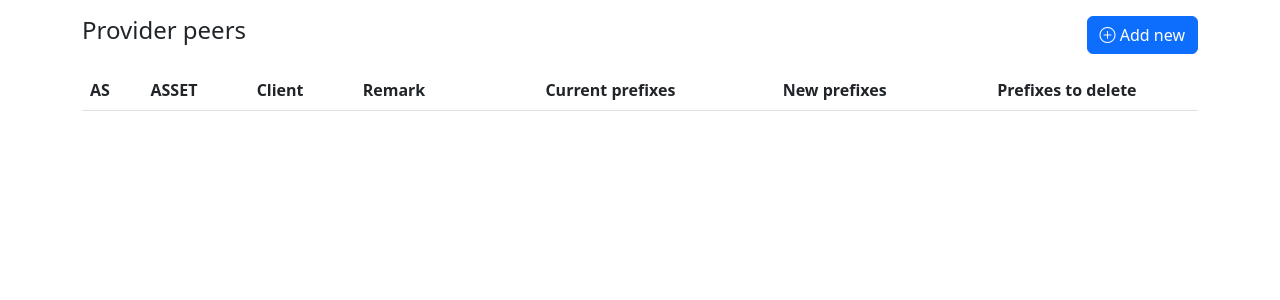
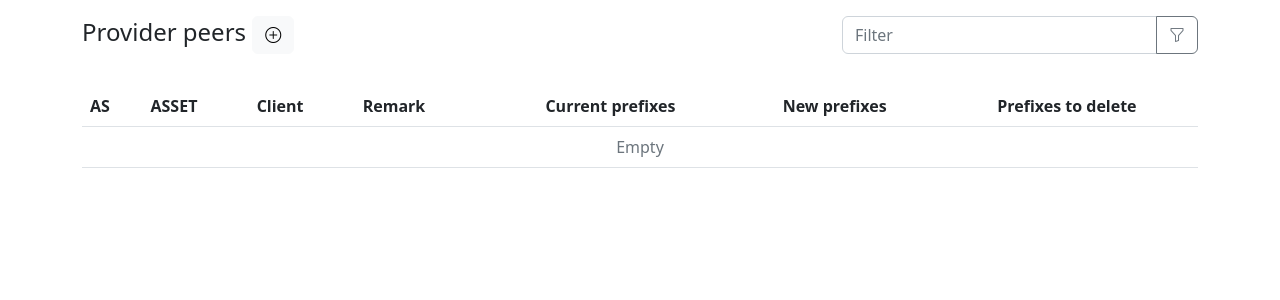
Before and after one commit to naffabob/hippo_ripe, a Flask app: page /peers/ in a window 1280 px wide. Shown: the part 56-356 px from the top of the page. Run offline with Flask 2, Linux system fonts and the light colour scheme; data that the repository does not hold is empty; some libraries are stand-ins or nearby versions.

Commit message:
Add search for clients and peers

```diff
--- a/webapp/peer/views.py
+++ b/webapp/peer/views.py
@@ -43,7 +43,19 @@ def peers_view():
         ).label(Prefix.STATE_TODELETE),
     ).join(Peer.prefixes, Peer.client, isouter=True).group_by(Peer.id)
 
-    return render_template('peer/peers.html', page=page, peers=peers)
+    search_str = request.args.get('search')
+    search = f'%{search_str}%'
+    if search_str:
+        peers = peers.filter(
+            or_(
+                Peer.asn.like(search),
+                Peer.remark.like(search),
+                Peer.asset.like(search),
+                Client.name.like(search),
+            )
+        )
+
+    return render_template('peer/peers.html', page=page, peers=peers, search_str=search_str)
 
 
 @blueprint.route('/<int:peer_id>', methods=['POST', 'GET'])
--- a/webapp/templates/peer/peers.html
+++ b/webapp/templates/peer/peers.html
@@ -3,13 +3,16 @@
 {% block content %}
 
 <div class="row mb-3">
-	<div class="col-6">
-		<h4>Provider peers</h4>
+	<div class="col-8">
+		<h4>
+			Provider peers
+			<a class="btn btn-light" href="{{ url_for('peer.add_peer_view')}}">
+				<i class="bi bi-plus-circle"></i>
+			</a>
+		</h4>
 	</div>
-	<div class="col-6 text-end">
-		<a class="btn btn-primary" href="{{ url_for('peer.add_peer_view')}}">
-			<i class="bi bi-plus-circle"></i> Add new
-		</a>
+	<div class="col-4 text-end">
+		{% include 'search_form.html' %}
 	</div>
 </div>
 
@@ -38,6 +41,10 @@
 				<td class="text-center"><span class="badge text-bg-success">{{ new or '' }}</span></td>
 				<td class="text-center"><span class="badge text-bg-danger">{{ todelete or '' }}</span></td>
 			</tr>
+			{% else %}
+			<tr>
+				<td colspan="100%" class="text-center text-muted">Empty</td>
+			</tr>
 			{% endfor %}
 			</tbody>
 		</table>
--- /dev/null
+++ b/webapp/templates/search_form.html
@@ -0,0 +1,8 @@
+<form method="get">
+  <div class="row">
+    <div class="input-group mb-3">
+      <input type="text" class="form-control" name="search" placeholder="Filter" value="{{ search_str or '' }}">
+      <button class="btn btn-outline-secondary" type="submit"><i class="bi bi-funnel"></i></button>
+    </div>
+  </div>
+</form>
```
Also changed, not shown: webapp/client/views.py (+8 -2 lines), webapp/templates/client/clients.html (+14 -7 lines).
